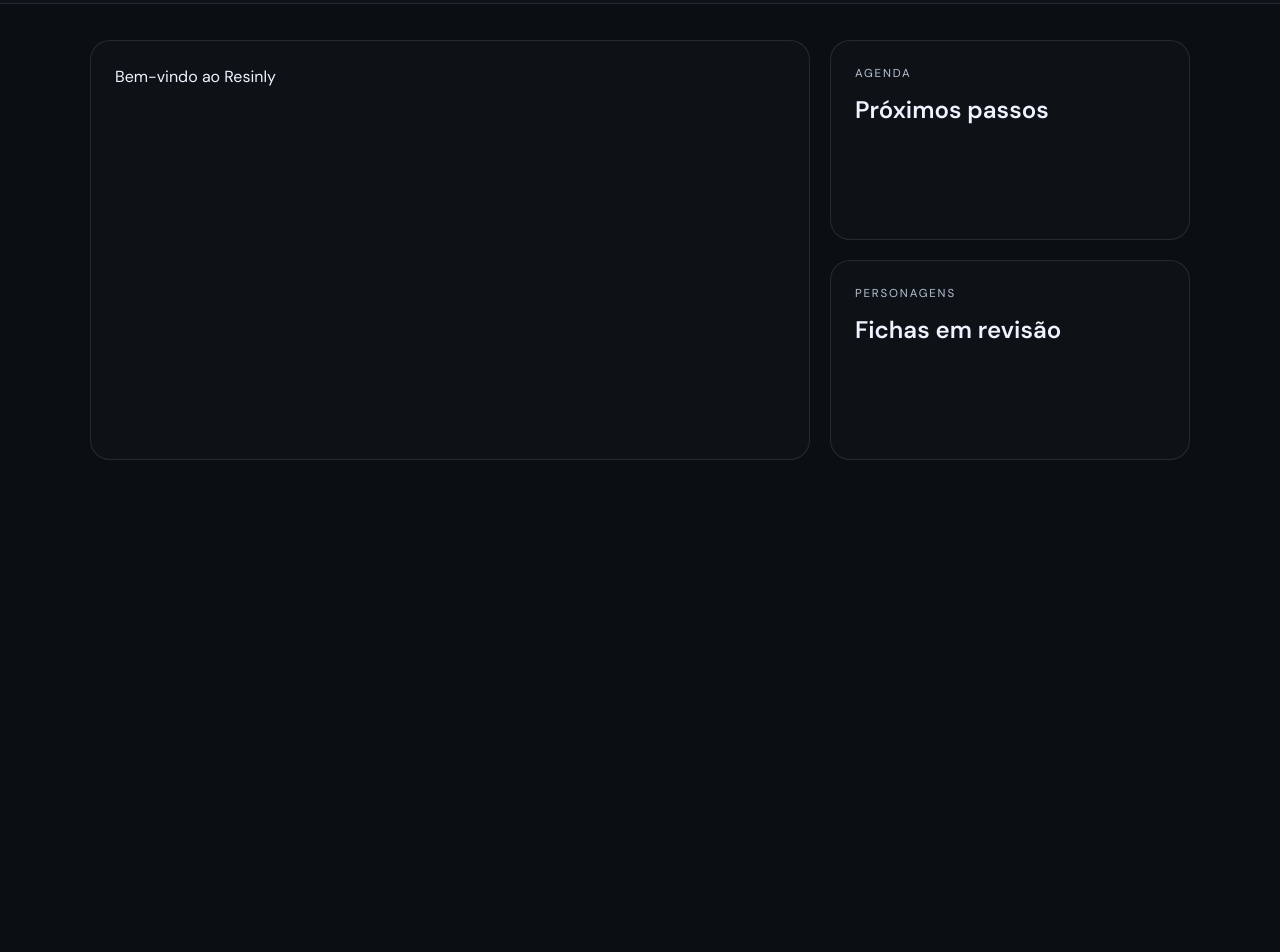
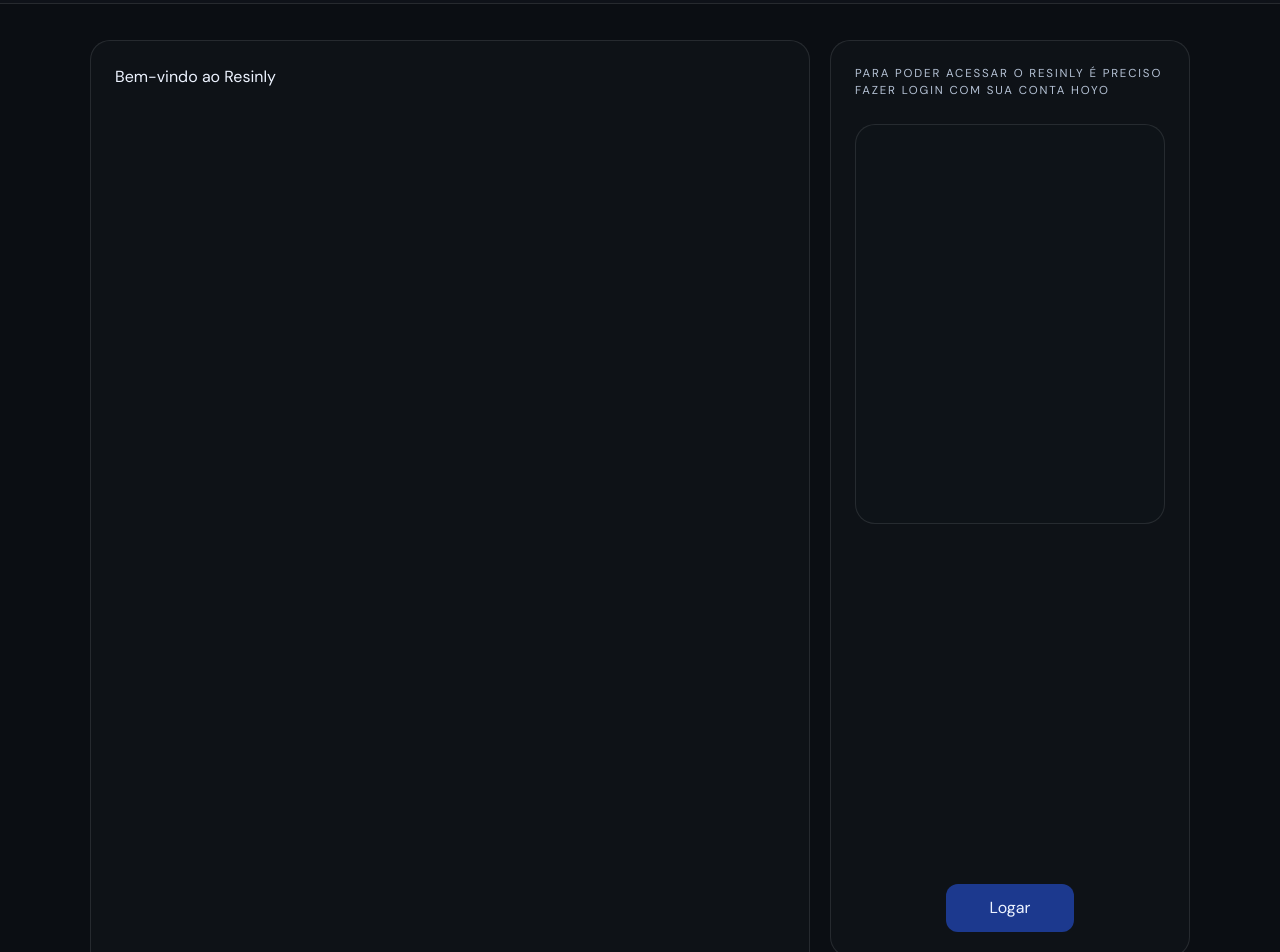
Before and after one commit to Marlon-DH/Resinly, a React (Vite) app in the folder frontend/: page / in a window 1280 px wide. Shown: the part 80-1032 px from the top of the page. Before the commit the page ends 800 px from the top, so only its background shows below. Built offline with nearby package versions, Linux system fonts and the light colour scheme.

Commit message:
feat: adicionar seção de login e ajustar layout da página inicial

```diff
--- a/frontend/src/pages/Home.tsx
+++ b/frontend/src/pages/Home.tsx
@@ -1,3 +1,4 @@
+
 import NavBar from "../components/NavBar";
 
 type Page = "home" | "agenda" | "characters" | "weapons";
@@ -13,24 +14,42 @@
 
       <main className="flex justify-center px-4 pb-12 pt-[120px] sm:px-6">
         <section className="grid w-full max-w-[1100px] gap-5 lg:grid-cols-[2fr_1fr]">
+
           <article className="min-h-[420px] rounded-[20px] border border-white/10 bg-[#10141a]/80 p-6">
             <h1>Bem-vindo ao Resinly</h1>
           </article>
 
           <div className="grid gap-5">
-            <article className="min-h-[200px] rounded-[20px] border border-white/10 bg-[#10141a]/80 p-6">
-              <p className="mb-3 text-[0.72rem] uppercase tracking-[0.16em] text-[#b5c2d5]">
-                Agenda
+
+            <article className="min-h-[400px] rounded-[20px] border border-white/10 bg-[#10141a]/80 p-6">
+
+              <p className="mb-6 text-[0.72rem] uppercase tracking-[0.16em] text-[#b5c2d5]">
+                Para poder acessar o Resinly é preciso fazer login com sua conta Hoyo
               </p>
-              <h2 className="text-2xl font-semibold">Próximos passos</h2>
+              <div className="min-h-[400px] rounded-[20px] border border-white/10 bg-[#10141a]/80 p-6">
+
+              </div>
+
+              <div className="flex min-h-[300px] items-center justify-center">
+                <button
+                  className="h-12 w-32 rounded-[12px] bg-blue-900 font-semibold transition hover:bg-blue-800 mt-90"
+                >
+                  Logar
+                </button>
+              </div>
+
             </article>
 
-            <article className="min-h-[200px] rounded-[20px] border border-white/10 bg-[#10141a]/80 p-6">
+            <article className="min-h-[400px] rounded-[20px] border border-white/10 bg-[#10141a]/80 p-6">
               <p className="mb-3 text-[0.72rem] uppercase tracking-[0.16em] text-[#b5c2d5]">
                 Personagens
               </p>
-              <h2 className="text-2xl font-semibold">Fichas em revisão</h2>
+
+              <h2 className="text-2xl font-semibold">
+                Fichas em revisão
+              </h2>
             </article>
+
           </div>
         </section>
       </main>
```
